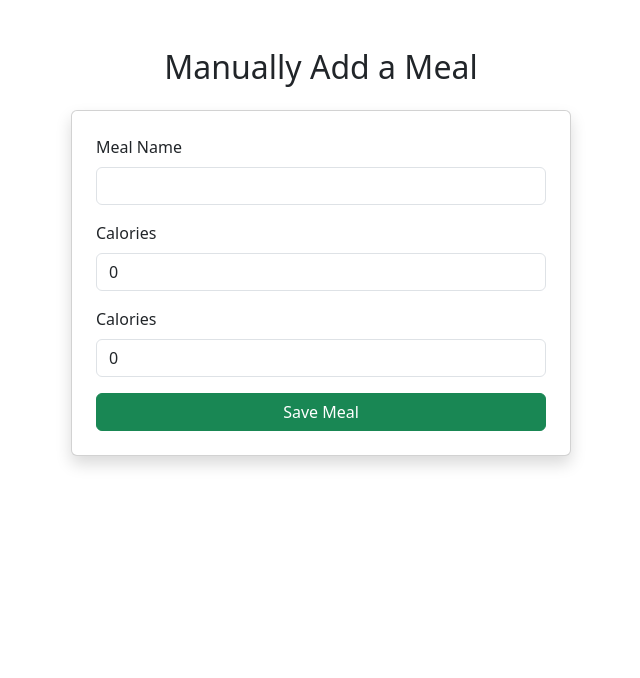
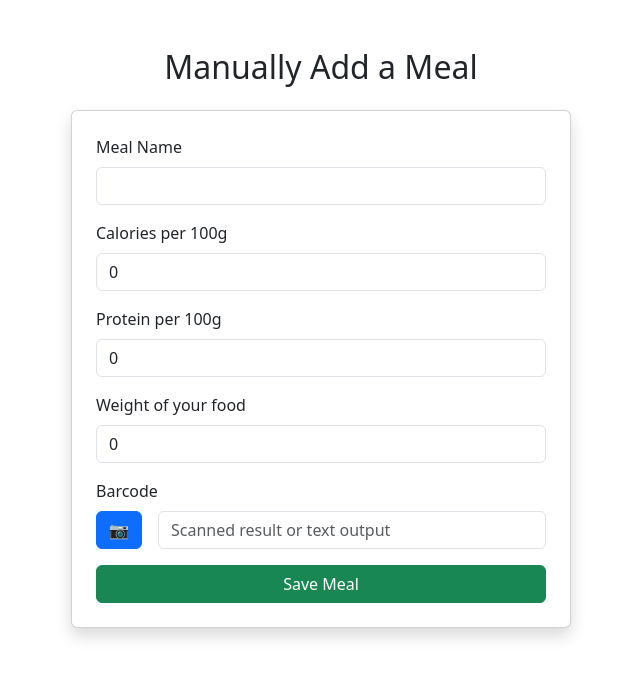
Before and after one commit to LetsGhost/Calorie-Tracker, a Next.js app: page /add/manual in a window 1280 px wide. Shown: the top 678 px of the page, without its empty margins (319-959 px from the left). Built offline with nearby package versions, Linux system fonts and the light colour scheme.

Commit message:
Enhance meal management: add barcode and weight fields, improve error handling, and implement diary updates on meal creation

```diff
--- a/src/app/add/manual/page.tsx
+++ b/src/app/add/manual/page.tsx
@@ -7,6 +7,8 @@ interface MealFormData {
   calories: number;
   protein: number;
   time: string;
+  barcode: string;
+  kg: number;
 }
 
 export default function AddManualMeal() {
@@ -14,27 +16,61 @@ export default function AddManualMeal() {
     name: '',
     calories: 0,
     protein: 0,
-    time: ''
+    barcode: '',
+    time: '',
+    kg: 0,
   });
+  const [message, setMessage] = useState('');
 
   const handleChange = (e: React.ChangeEvent<HTMLInputElement>) => {
     const { name, value } = e.target;
+    // Convert calories and protein to integers
     setFormData(prev => ({
       ...prev,
-      [name]: name === 'calories' ? parseInt(value) : value
+      [name]: name === 'calories' || name === 'protein' ? parseInt(value) : value === 'kg' ? parseFloat(value) : value,
     }));
   };
 
   const handleSubmit = (e: React.FormEvent) => {
     e.preventDefault();
-    console.log('Submitted meal:', formData);
-    // TODO: Send to API
+    const { name, calories, protein, barcode } = formData;
+    if (!name || !calories || !protein || !formData.kg) {
+      setMessage('Please fill in all required fields.');
+      return;
+    }
+    setMessage('Saving meal...');
+    fetch('/api/meals', {
+      method: 'POST',
+      headers: { 'Content-Type': 'application/json' },
+      body: JSON.stringify({
+        name,
+        calorie: calories,
+        protein,
+        barcode: barcode || '',
+        time: new Date().toISOString(),
+        kg: formData.kg,
+      }),
+    })
+      .then(res => {
+        if (!res.ok) throw new Error('Failed to save meal' + `: ${res.statusText}`);
+        return res.json();
+      })
+      .then(data => {
+        setMessage(`Meal "${data.name}" saved successfully!`);
+        setFormData({ name: '', calories: 0, protein: 0, barcode: '', time: '', kg: 0 }); // Reset form
+      })
+      .catch(err => {
+        console.error(err);
+        setMessage(`❌ ${err.message}`);
+      });
   };
 
   return (
   <div className="container py-5">
     <h2 className="text-center mb-4">Manually Add a Meal</h2>
-      <form onSubmit={handleSubmit} className="card p-4 shadow mx-auto" style={{ maxWidth: 500 }}>
+
+    <div className="card p-4 shadow mx-auto" style={{ maxWidth: 500 }}>
+    <form onSubmit={handleSubmit}>
       <div className="mb-3">
         <label htmlFor="name" className="form-label">Meal Name</label>
         <input
@@ -49,7 +85,7 @@ export default function AddManualMeal() {
       </div>
 
       <div className="mb-3">
-          <label htmlFor="calories" className="form-label">Calories</label>
+        <label htmlFor="calories" className="form-label">Calories per 100g</label>
         <input
           type="number"
           className="form-control"
@@ -62,7 +98,7 @@ export default function AddManualMeal() {
       </div>
 
       <div className="mb-3">
-          <label htmlFor="protein" className="form-label">Calories</label>
+        <label htmlFor="protein" className="form-label">Protein per 100g</label>
         <input
           type="number"
           className="form-control"
@@ -74,8 +110,52 @@ export default function AddManualMeal() {
         />
       </div>
 
+      <div className="mb-3">
+        <label htmlFor="kg" className="form-label">Weight of your food</label>
+        <input
+          type="number"
+          className="form-control"
+          id="kg"
+          name="kg"
+          value={formData.kg}
+          onChange={handleChange}
+          required
+        />
+      </div>
+
+      <div className="mb-3">
+        <label htmlFor="barcode" className="form-label">Barcode</label>
+        <div className="d-flex align-items-center">
+          <button
+            type="button"
+            className="btn btn-primary me-3"
+            onClick={() => {
+              alert("Open camera (not implemented)");
+            }}
+          >
+            📷
+          </button>
+          <input
+            type="text"
+            className="form-control"
+            id="barcode"
+            name="barcode"
+            placeholder="Scanned result or text output"
+            readOnly
+            value={formData.barcode}
+          />
+        </div>
+      </div>
+
       <button type="submit" className="btn btn-success w-100">Save Meal</button>
     </form>
+    {message && (
+          <div className="alert alert-info mt-3 text-center" role="alert">
+            {message}
+          </div>
+    )}
+    </div>
   </div>
 );
+
 }
--- a/src/app/globals.css
+++ b/src/app/globals.css
@@ -5,8 +5,8 @@
 
 @media (prefers-color-scheme: dark) {
   :root {
-    --background: #0a0a0a;
-    --foreground: #ededed;
+    --background: #ffffff;
+    --foreground: #171717;
   }
 }
 
--- a/src/auth.ts
+++ b/src/auth.ts
@@ -1,4 +1,6 @@
-import getServerSession from "next-auth";
+import { getServerSession as nextAuthGetServerSession } from "next-auth";
 import { authOptions } from "@/pages/api/auth/signIn";
+import { NextApiRequest, NextApiResponse } from "next";
 
-export { getServerSession, authOptions };
+export const getServerSession = (req: NextApiRequest, res: NextApiResponse) => nextAuthGetServerSession(req, res, authOptions);
+export { authOptions };
--- a/src/models/meal.ts
+++ b/src/models/meal.ts
@@ -1,14 +1,17 @@
 import { prop, getModelForClass} from '@typegoose/typegoose';
+import mongoose from 'mongoose';
 
-class Meal {
+export class Meal {
+  public _id!: mongoose.ObjectId;
+
   @prop({ required: true })
   public name?: string;
 
   @prop({ required: true })
-  public calories?: number;
+  public calorie?: number;
 
-  @prop()
-  public protien?: number;
+  @prop({ required: true })
+  public protein!: number;
 
   @prop({ required: true })
   public time?: string; // e.g., '08:30 AM'
--- /dev/null
+++ b/src/pages/api/diarys.ts
@@ -0,0 +1,149 @@
+import type { NextApiRequest, NextApiResponse } from 'next'
+import dbConnect from '@/lib/mongodb';
+import { DiaryModel } from '@/models/diary';
+import { UserModel } from '@/models/user';
+import { getServerSession } from '@/auth';
+import { calculateCalories } from '@/utils/calorieCalculater';
+import { Meal } from '@/models/meal';
+
+type Session = {
+  user: {
+    id: string;
+    name?: string;
+    email?: string;
+  };
+};
+
+export default async function handler(req: NextApiRequest, res: NextApiResponse){
+  await dbConnect();
+  const session = (await getServerSession(req, res)) as Session;
+
+  if(req.method === 'POST') {
+    try {
+      const { meal } = req.body
+      const { user } = session
+
+      if(!meal) {
+        return res.status(400).json({ error: 'Meal data is required' });
+      }
+
+      // Check if the user has an diary for this day
+      const existingUser = await UserModel.findById(user.id)
+
+      if (!existingUser) {
+        return res.status(404).json({ error: 'User not found' });
+      }
+
+      if(existingUser.diary) {
+        // Update the existing diary
+        const diary = await DiaryModel.findById(existingUser.diary._id);
+
+        diary?.mealList?.push(meal)
+
+        // Retrieve the last calories
+        const lastCalories = diary?.calories?.length ? diary.calories[diary.calories.length - 1] : 0;
+
+        // Calculate the calories for the new meal
+        const totalCalories = calculateCalories(meal.weight, meal.calorie)
+        diary?.calories?.push(lastCalories + totalCalories);
+
+        const lastProtein = diary?.protein?.length ? diary.protein[diary.protein.length - 1] : 0;
+        const totalProtein = (meal.protein * meal.weight) / 100;
+        diary?.protein?.push(lastProtein + totalProtein);
+
+        // Update the diary with the new meal
+        await diary?.save();
+        return res.status(200).json(diary);
+      } else {
+        // Create a new diary for the user
+        const newDiary = await DiaryModel.create({
+          mealList: [meal],
+          calories: [calculateCalories(meal.weight, meal.calorie)],
+          protein: [(meal.protein * meal.weight) / 100],
+          createdAt: new Date(),
+        });
+
+        // Update the user's diary reference
+        existingUser.diary = newDiary;
+        await existingUser.save();
+
+        return res.status(201).json(newDiary);
+      }
+    } catch (error) {
+      console.error('Error:', error);
+      return res.status(500).json({ error: 'Server error' });
+    }
+  }
+
+  res.setHeader('Allow', ['POST']);
+  return res.status(405).json({ error: `Method ${req.method} Not Allowed` });
+}
+
+export async function updateOrCreateDiary(meal: Meal, userId: string, kg: number) {
+  await dbConnect();
+
+  try {
+    // Find the user by ID
+    const existingUser = await UserModel.findById(userId);
+
+    if (!existingUser) {
+      throw new Error('User not found');
+    }
+
+    if (existingUser.diary) {
+      // Update the existing diary
+      const diary = await DiaryModel.findById(existingUser.diary._id);
+
+      if (!diary) {
+        throw new Error('Diary not found');
+      }
+
+      diary?.mealList?.push(meal._id);
+
+      console.log('Meal added to diary:', meal);
+
+      // Ensure meal.calorie and meal.protein are defined
+      const calorie = meal.calorie ?? 0; // Default to 0 if undefined
+      const protein = meal.protein ?? 0; // Default to 0 if undefined
+
+      // Retrieve the last calories
+      const lastCalories = diary?.calories?.length ? diary.calories[diary.calories.length - 1] : 0;
+
+      // Calculate the calories for the new meal
+      const totalCalories = calculateCalories(kg, calorie);
+      diary?.calories?.push(lastCalories + totalCalories);
+
+      const lastProtein = diary?.protein?.length ? diary.protein[diary.protein.length - 1] : 0;
+      const totalProtein = calculateCalories(kg, protein);
+      diary?.protein?.push(lastProtein + totalProtein);
+
+      console.log('Updated diary:', diary);
+      console.log(protein)
+
+      // Save the updated diary
+      await diary.save();
+      return diary;
+    } else {
+      // Create a new diary for the user
+      const calorie = meal.calorie ?? 0; // Default to 0 if undefined
+      const protein = meal.protein ?? 0; // Default to 0 if undefined
+      const weight = meal.calorie ?? 0; // Default to 0 if undefined
+
+      const newDiary = await DiaryModel.create({
+        mealList: [meal],
+        calories: [calculateCalories(weight, calorie)],
+        protein: [(protein * weight) / 100],
+        createdAt: new Date(),
+      });
+
+      // Update the user's diary reference
+      existingUser.diary = newDiary;
+      await existingUser.save();
+
+      return newDiary;
+    }
+  } catch (error) {
+    console.error('Error:', error);
+    throw new Error('Failed to update or create diary');
+  }
+}
--- a/src/pages/api/meals.ts
+++ b/src/pages/api/meals.ts
@@ -1,15 +1,78 @@
 import type { NextApiRequest, NextApiResponse } from 'next'
 import dbConnect from '@/lib/mongodb';
+import { MealModel } from '@/models/meal';
+import { updateOrCreateDiary } from './diarys';
+import { getServerSession } from '@/auth';
+
+type Session = {
+  user: {
+    id: string;
+    name?: string;
+    email?: string;
+  };
+};
 
 export default async function handler(req: NextApiRequest, res: NextApiResponse){
   await dbConnect();
 
+  const session = (await getServerSession(req, res)) as Session;
+
   if(req.method === 'POST') {
     try {
-      const { name, calorie, protein} = req.body
+      const { name, calorie, protein, barcode, kg} = req.body
+      console.log('Received request body:', req.body);
+
+      console.log('Received meal data:', { name, calorie, protein, barcode });
+
+      if (typeof name !== 'string' || isNaN(parseFloat(calorie)) || isNaN(parseFloat(protein))) {
+        return res.status(400).json({ error: 'Invalid or missing fields' });
+      }
+
+      console.log("protein " +  protein)
+
+      const meal = {
+        name,
+        calorie: parseFloat(calorie),
+        protein: parseFloat(protein),
+        time: new Date().toISOString(),
+        barcode: barcode || '',
+        createdAt: new Date(),
+      };
+
+      console.log('1Meal object to be saved:', meal);
+
+      // Check if the meal already exists based on name or barcode
+      const existingMeal = await MealModel.findOne({
+        $or: [{ name: meal.name }, { barcode: meal.barcode }],
+      });
+
+      console.log('2Meal object to be saved:', meal);
+
+      if (existingMeal === null) {
+        console.log('Meal already exists:');
+        return res.status(409).json({ error: 'Meal already exists' });
+      }
+
+      console.log('3Meal object to be saved:', meal);
+
+      const newMeal = await MealModel.create(meal);
+
+      console.log('4Meal object to be saved:', meal);
+      console.log('5Meal object to be saved:', newMeal);
+
+      // Retrieve user from session
+      const user = session.user;
+
+      // Call the diary API to add the meal
+      const diary = updateOrCreateDiary(newMeal, user.id, kg);
 
 
+      if (!diary) {
+        return res.status(500).json({ error: 'Failed to update or create diary' });
+      }
 
+
+      return res.status(201).json(newMeal);
     } catch (error) {
       console.error('Error:', error);
       return res.status(500).json({ error: 'Server error' });
--- /dev/null
+++ b/src/utils/calorieCalculater.ts
@@ -0,0 +1,5 @@
+export function calculateCalories(weight: number, calories: number) {
+  // Calculate the calories based of the weight of the food and the calories per 100g
+  const calculatedCalories = (weight / 100) * calories;
+  return Math.round(calculatedCalories * 100) / 100; // Round to two decimal places
+}
```
Lines whose indentation alone changed are shown as unchanged.
